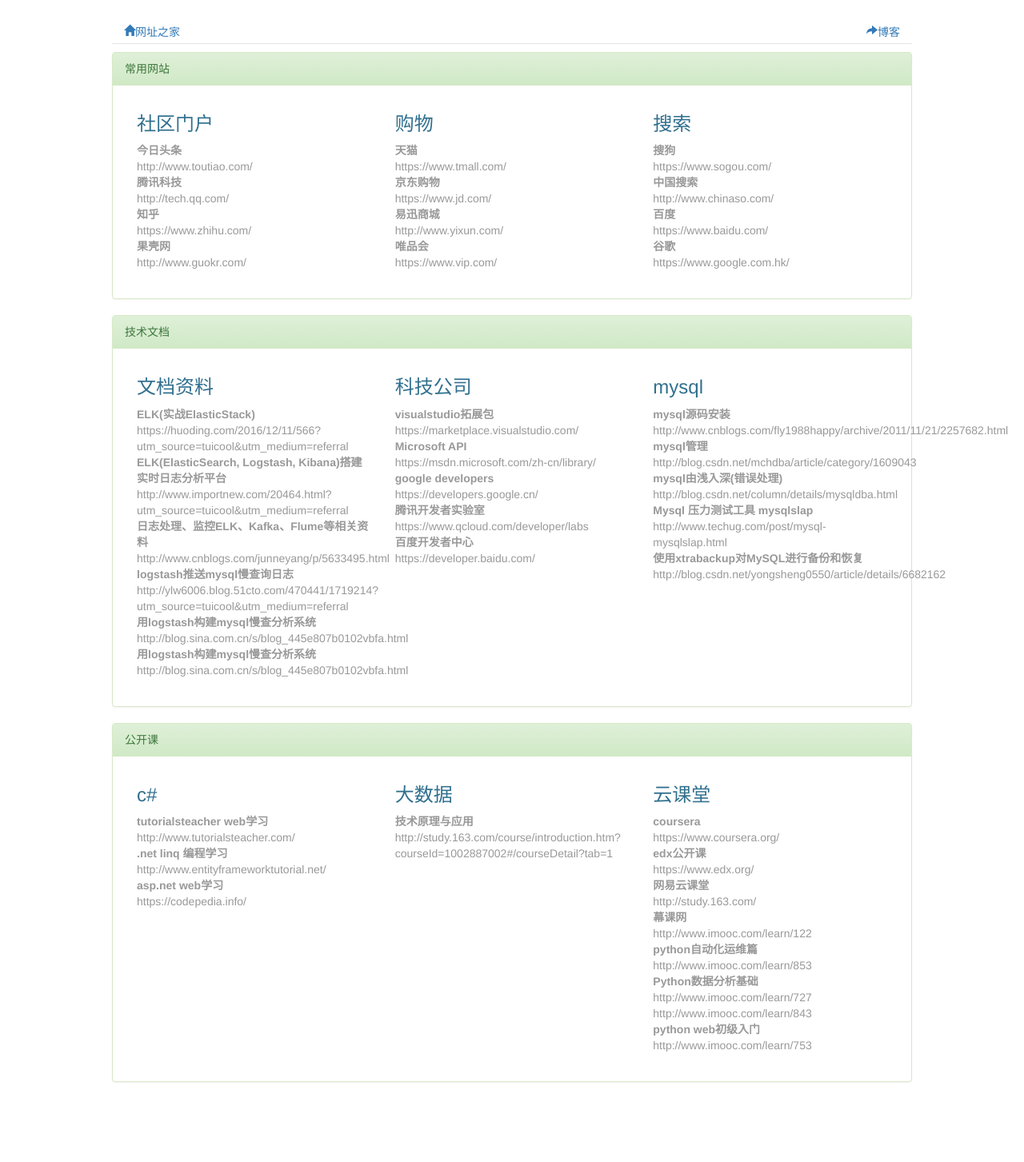
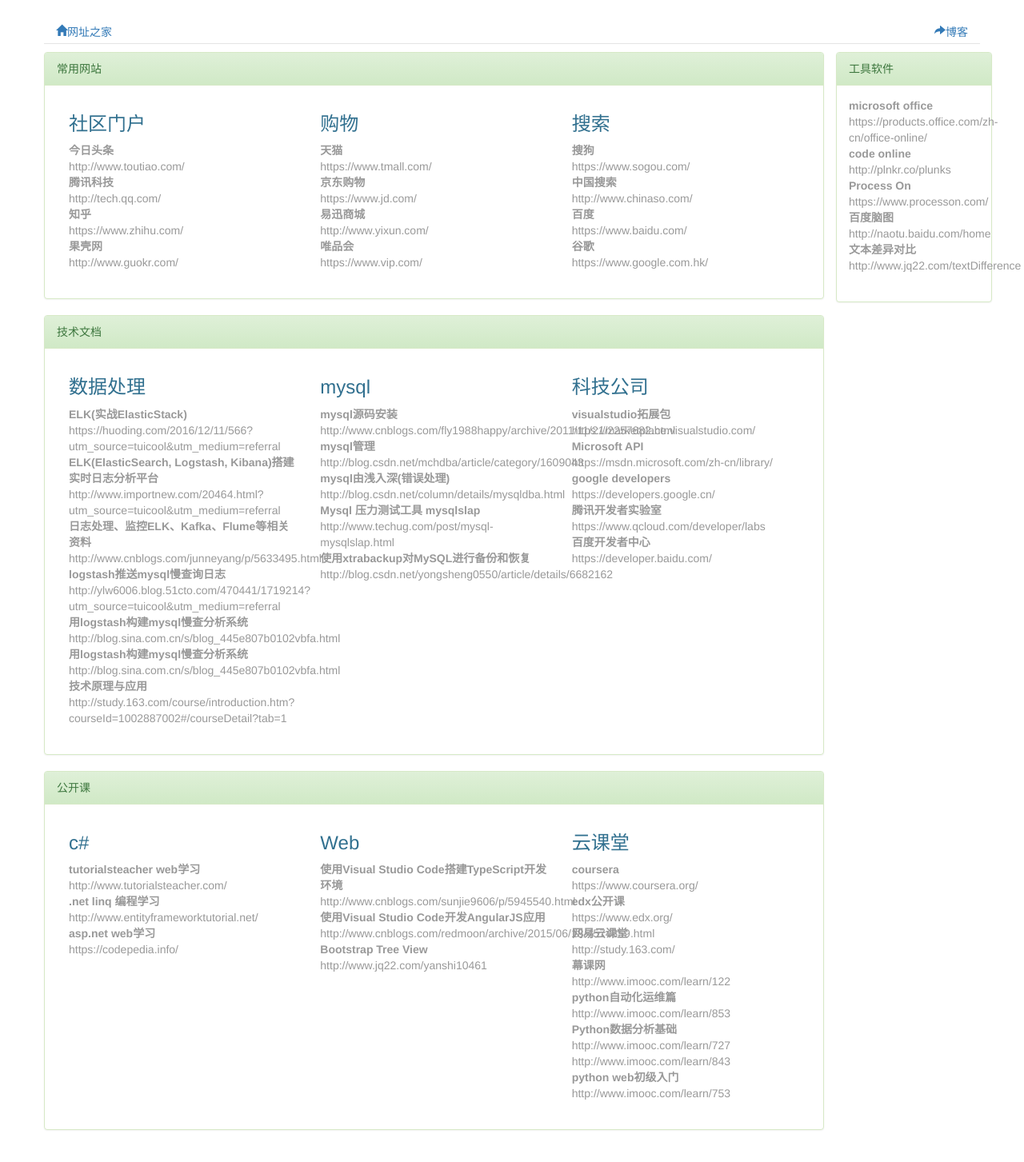
Before and after one commit to airven2015/Navigation, a Jekyll site: the page navigate.html, which Jekyll copies as it is, in a window 1280 px wide. Shown: the whole page at 80% size. Built offline with Jekyll 4.4.1, drawn with Linux system fonts in a browser that asks for light colours; before the commit the page ends 1393 px from its top, so only the background shows below that.

Commit message:
add navigate url

```diff
--- a/navigate.html
+++ b/navigate.html
@@ -33,12 +33,15 @@
             </nav>
         </div>
         <div class="row clearfix">
+            <div class="col-md-10 column ui-sortable">
+
+                <div class="row clearfix">
                     <div class="panel panel-success">
                         <div class="panel-heading">
                             常用网站
                         </div>
                         <div class="panel-body">
-                    <div class="col-lg-4 column ">
+                            <div class="col-lg-4 column">
                                 <h3 class="text-left text-info ">
                                     社区门户
                                 </h3>
@@ -92,9 +95,9 @@
                             技术文档
                         </div>
                         <div class="panel-body">
-                    <div class="col-lg-4 column ">
-                        <h3 class="text-left text-info ">
-                            文档资料
+                            <div class="col-lg-4 column">
+                                <h3 class="text-left text-info">
+                                    数据处理
                                 </h3>
                                 <dl>
                                     <dt>ELK(实战ElasticStack)</dt>
@@ -109,10 +112,29 @@
                                     <dd>http://blog.sina.com.cn/s/blog_445e807b0102vbfa.html</dd>
                                     <dt>用logstash构建mysql慢查分析系统</dt>
                                     <dd>http://blog.sina.com.cn/s/blog_445e807b0102vbfa.html</dd>
+                                    <dt>技术原理与应用</dt>
+                                    <dd>http://study.163.com/course/introduction.htm?courseId=1002887002#/courseDetail?tab=1</dd>
+                                </dl>
+                            </div>
+                            <div class="col-lg-4 column">
+                                <h3 class="text-left text-info">
+                                    mysql
+                                </h3>
+                                <dl>
+                                    <dt>mysql源码安装</dt>
+                                    <dd>http://www.cnblogs.com/fly1988happy/archive/2011/11/21/2257682.html</dd>
+                                    <dt>mysql管理</dt>
+                                    <dd>http://blog.csdn.net/mchdba/article/category/1609043</dd>
+                                    <dt>mysql由浅入深(错误处理)</dt>
+                                    <dd>http://blog.csdn.net/column/details/mysqldba.html</dd>
+                                    <dt>Mysql 压力测试工具 mysqlslap</dt>
+                                    <dd>http://www.techug.com/post/mysql-mysqlslap.html</dd>
+                                    <dt>使用xtrabackup对MySQL进行备份和恢复</dt>
+                                    <dd>http://blog.csdn.net/yongsheng0550/article/details/6682162</dd>
                                 </dl>
                             </div>
                             <div class="col-lg-4 column ">
-                        <h3 class="text-left text-info ">
+                                <h3 class="text-left text-info">
                                     科技公司
                                 </h3>
                                 <dl>
@@ -128,27 +150,9 @@
                                     <dd>https://developer.baidu.com/</dd>
                                 </dl>
                             </div>
-                    <div class="col-lg-4 column ">
-                        <h3 class="text-left text-info ">
-                            mysql
-                        </h3>
-                        <dl>
-                            <dt>mysql源码安装</dt>
-                            <dd>http://www.cnblogs.com/fly1988happy/archive/2011/11/21/2257682.html</dd>
-                            <dt>mysql管理</dt>
-                            <dd>http://blog.csdn.net/mchdba/article/category/1609043</dd>
-                            <dt>mysql由浅入深(错误处理)</dt>
-                            <dd>http://blog.csdn.net/column/details/mysqldba.html</dd>
-                            <dt>Mysql 压力测试工具 mysqlslap</dt>
-                            <dd>http://www.techug.com/post/mysql-mysqlslap.html</dd>
-                            <dt>使用xtrabackup对MySQL进行备份和恢复</dt>
-                            <dd>http://blog.csdn.net/yongsheng0550/article/details/6682162</dd>
-                        </dl>
                         </div>
                     </div>
                 </div>
-        </div>
-
                 <div class="row clearfix">
                     <div class="panel panel-success">
                         <div class="panel-heading">
@@ -168,17 +172,17 @@
                                     <dd>https://codepedia.info/</dd>
                                 </dl>
                             </div>
-                    <div class="col-lg-4 column ">
-                        <h3 class="text-left text-info ">
-                            大数据
+                            <div class="col-lg-4 column">
+                                <h3 class="text-left text-info">
+                                    Web
                                 </h3>
                                 <dl>
-                            <dt>
-			         技术原理与应用
-				</dt>
-                            <dd>
-                                http://study.163.com/course/introduction.htm?courseId=1002887002#/courseDetail?tab=1
-                            </dd>
+                                    <dt>使用Visual Studio Code搭建TypeScript开发环境</dt>
+                                    <dd>http://www.cnblogs.com/sunjie9606/p/5945540.html</dd>
+                                    <dt>使用Visual Studio Code开发AngularJS应用</dt>
+                                    <dd>http://www.cnblogs.com/redmoon/archive/2015/06/13/4574359.html</dd>
+                                    <dt>Bootstrap Tree View</dt>
+                                    <dd>http://www.jq22.com/yanshi10461</dd>
                                 </dl>
                             </div>
                             <div class="col-lg-4 column ">
@@ -207,6 +211,31 @@
                     </div>
                 </div>
             </div>
+            <div class="col-md-2 column ui-sortable" style="float:right;margin-right:-15px;">
+                <div class="row clearfix">
+                    <div class="panel panel-success">
+                        <div class="panel-heading">
+                            工具软件
+                        </div>
+                        <div class="panel-body">
+                            <dl>
+                                <dt>microsoft office</dt>
+                                <dd>https://products.office.com/zh-cn/office-online/</dd>
+                                <dt>code online</dt>
+                                <dd>http://plnkr.co/plunks</dd>
+                                <dt>Process On</dt>
+                                <dd>https://www.processon.com/</dd>
+                                <dt>百度脑图</dt>
+                                <dd>http://naotu.baidu.com/home</dd>
+                                <dt>文本差异对比</dt>
+                                <dd>http://www.jq22.com/textDifference</dd>
+                            </dl>
+                        </div>
+                    </div>
+                </div>
+            </div>
+        </div>
+    </div>
 </body>
 <script>
     $(function() {
--- a/scripts/dist/css/jumbotron-narrow.css
+++ b/scripts/dist/css/jumbotron-narrow.css
@@ -44,9 +44,9 @@
 
 /* Customize container */
 
-@media (min-width: 1000px) {
+@media (min-width: 1200px) {
     .container {
-        max-width: 1000px;
+        max-width: 1200px;
     }
 }
 
```
Lines whose indentation alone changed are shown as unchanged.
